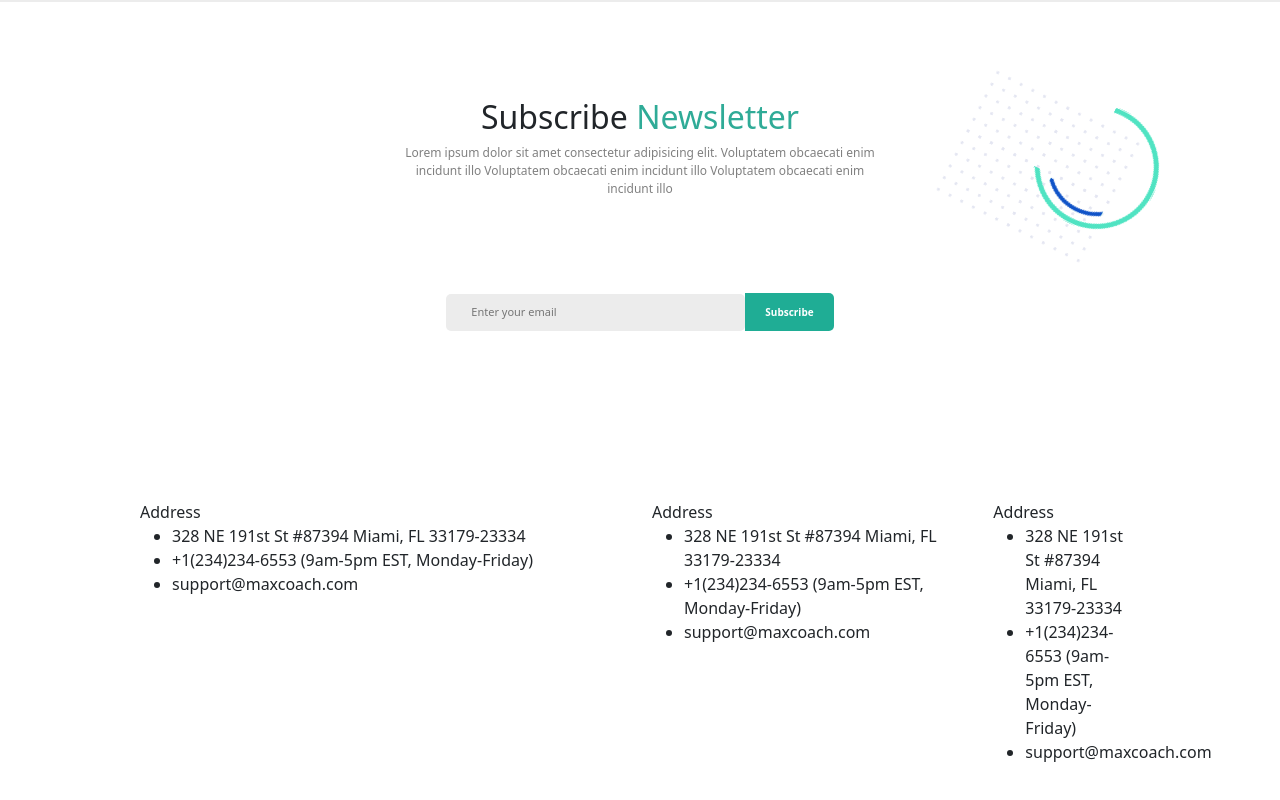
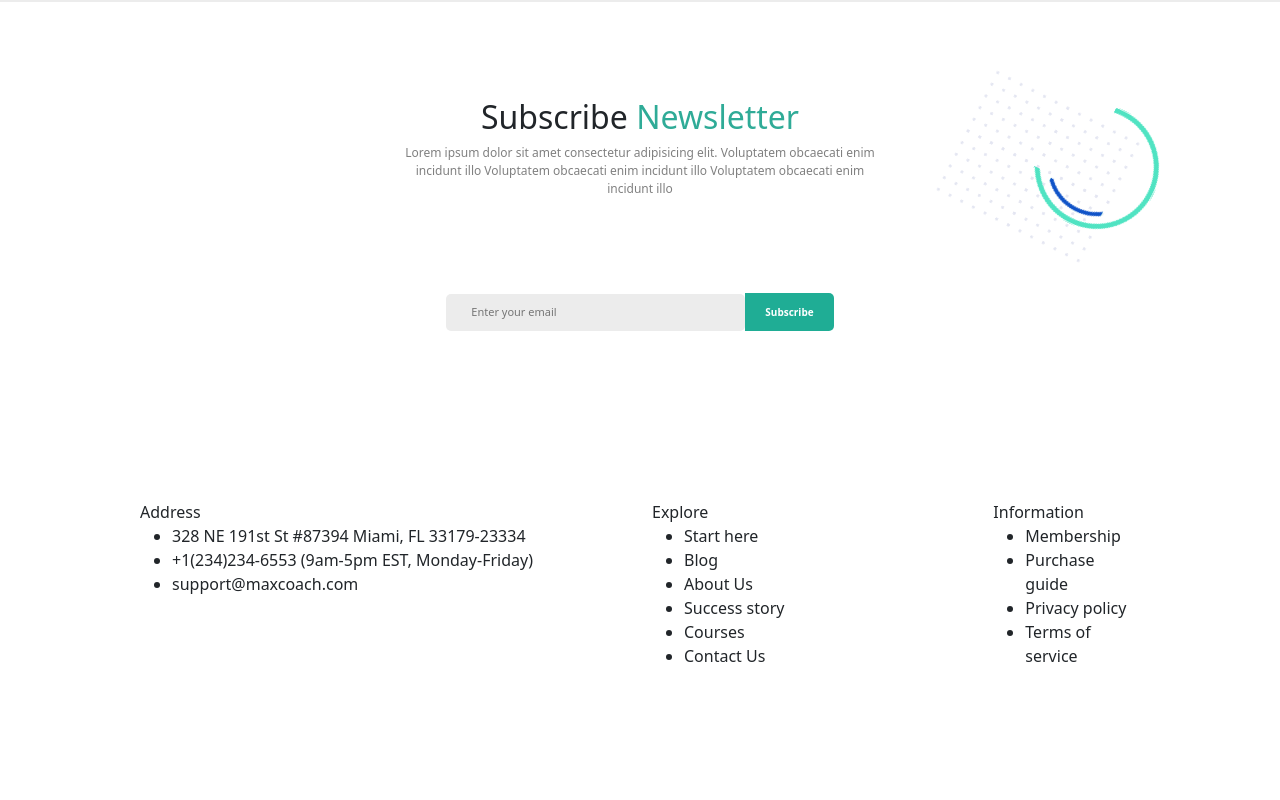
Before and after one commit to Sara-Barbi/proj-html-vuejs, a Vue app: page / in a window 1280 px wide. Shown: the part 4410-5210 px from the top of the page. Built offline with nearby package versions, Linux system fonts and the light colour scheme.

Commit message:
collegamenti props

```diff
--- a/src/components/FOOTER.vue
+++ b/src/components/FOOTER.vue
@@ -49,7 +49,7 @@ export default {
           guide:'Purchase guide',
           privacy:'Privacy policy',
           service:'Terms of service',
-          }
+          },
 
         }
         ]
--- a/src/components/sub_components/footer/blueFooter.vue
+++ b/src/components/sub_components/footer/blueFooter.vue
@@ -17,11 +17,14 @@
                 </div>
                 <div class="col-4">
                          <div v-for="(elementi,index) in myFoot" :key="index">
-                        <div class="myTit">{{elementi.locality.title}}</div>
+                        <div class="myTit">{{elementi.expl.title}}</div>
                         <ul>
-                            <li>{{elementi.locality.coordinate}}</li>
-                            <li>{{elementi.locality.num}}</li>
-                            <li>{{elementi.locality.email}}</li>
+                            <li>{{elementi.expl.start}}</li>
+                            <li>{{elementi.expl.blog}}</li>
+                            <li>{{elementi.expl.about}}</li>
+                            <li>{{elementi.expl.success}}</li>
+                            <li>{{elementi.expl.courses}}</li>
+                            <li>{{elementi.expl.contact}}</li>
 
                         </ul>
                     </div>
@@ -29,11 +32,12 @@
                 </div>
                 <div class="col-2">
                          <div v-for="(elementi,index) in myFoot" :key="index">
-                        <div class="myTit">{{elementi.locality.title}}</div>
+                        <div class="myTit">{{elementi.information.info}}</div>
                         <ul>
-                            <li>{{elementi.locality.coordinate}}</li>
-                            <li>{{elementi.locality.num}}</li>
-                            <li>{{elementi.locality.email}}</li>
+                            <li>{{elementi.information.members}}</li>
+                            <li>{{elementi.information.guide}}</li>
+                            <li>{{elementi.information.privacy}}</li>
+                            <li>{{elementi.information.service}}</li>
 
                         </ul>
                     </div>
```
